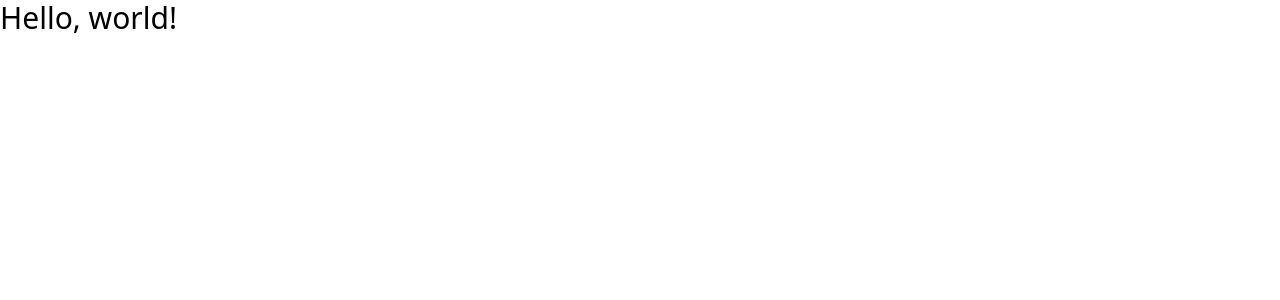
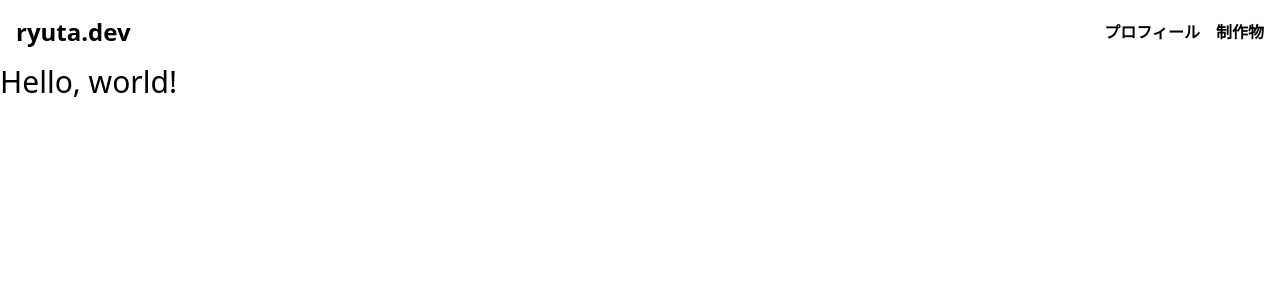
Before and after one commit to ryuta09/portfolio-site, a Next.js app: page / in a window 1280 px wide. Shown: the top 300 px of the page. Built offline with nearby package versions, Linux system fonts and the light colour scheme.

Commit message:
headerコンポーネントの完成

```diff
--- a/app/layout.tsx
+++ b/app/layout.tsx
@@ -1,6 +1,7 @@
 import type { Metadata } from 'next'
 import { Geist, Geist_Mono } from 'next/font/google'
 import './globals.css'
+import Header from '@/components/common/Header/Header'
 
 const geistSans = Geist({
 	variable: '--font-geist-sans',
@@ -27,6 +28,7 @@ export default function RootLayout({
 			<body
 				className={`${geistSans.variable} ${geistMono.variable} antialiased`}
 			>
+        <Header />
 				{children}
 			</body>
 		</html>
--- /dev/null
+++ b/components/common/Header/Header.tsx
@@ -0,0 +1,48 @@
+'use client'
+import Link from 'next/link'
+import { useState } from 'react'
+
+export default function Header() {
+	const [isOpen, setIsOpen] = useState<boolean>(false)
+	return (
+		<header className='flex items-center justify-between p-4'>
+			<div>
+				<Link href='/' className='font-bold text-2xl'>
+					ryuta.dev
+				</Link>
+			</div>
+			<nav
+				className={`-translate-x-full fixed top-0 left-0 z-50 flex h-auto w-[200px] rounded-md bg-white px-6 py-8 shadow duration-200 md:static md:flex md:h-auto md:w-auto md:translate-x-0 md:flex-row md:bg-transparent md:px-0 md:py-0 md:shadow-none ${isOpen ? 'translate-x-0' : ''}`}
+			>
+				<ul className='flex flex-col items-center gap-4 md:flex-row'>
+					<li className=''>
+						<Link href='/profile' className='font-semibold'>
+							プロフィール
+						</Link>
+					</li>
+					<li>
+						<Link href='/works' className='font-semibold'>
+							制作物
+						</Link>
+					</li>
+				</ul>
+			</nav>
+
+			<button
+				type='button'
+				className='relative z-50 block h-6 w-8 cursor-pointer md:hidden'
+				onClick={() => setIsOpen(!isOpen)}
+			>
+				<span
+					className={`absolute top-0 left-0 block h-0.5 w-full bg-black duration-200 ${isOpen ? 'top-[50%] translate-y-[-50%] rotate-45' : ''}`}
+				></span>
+				<span
+					className={`block h-0.5 w-full bg-black duration-200 ${isOpen ? 'opacity-0' : ''}`}
+				></span>
+				<span
+					className={`absolute bottom-0 left-0 block h-0.5 w-full bg-black duration-200 ${isOpen ? '-rotate-45 bottom-1/2 translate-y-1/2' : ''}`}
+				></span>
+			</button>
+		</header>
+	)
+}
```
